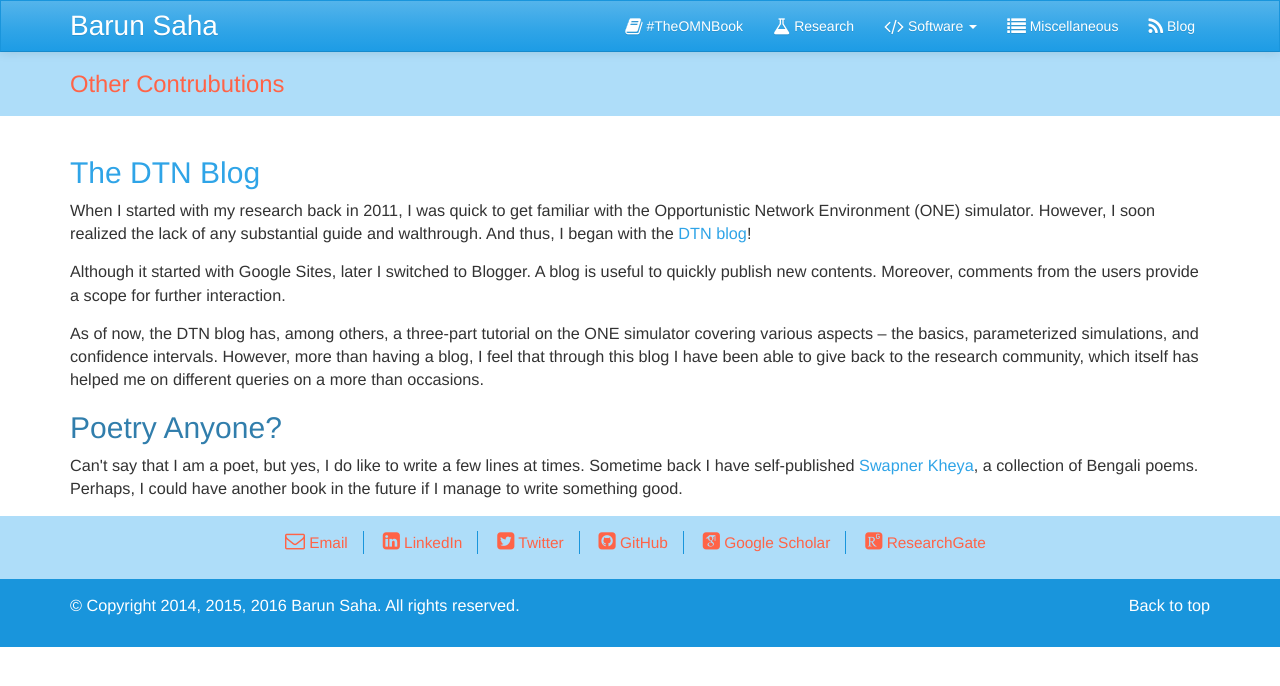
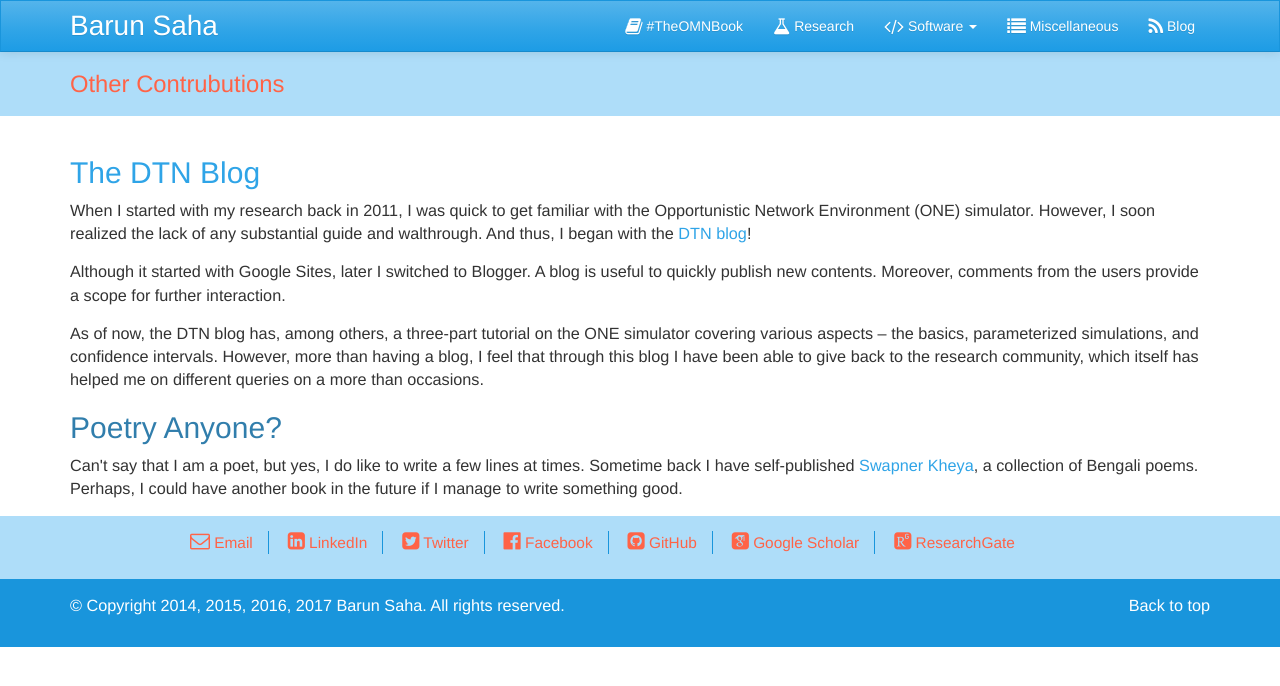
Before and after one commit to barun-saha/barun-saha.github.io, a Jekyll site: the page misc.html, which Jekyll copies as it is, in a window 1280 px wide. Shown: the top 686 px of the page. Built offline with Jekyll 4.4.1, drawn with Linux system fonts in a browser that asks for light colours; nearby versions of some CDN libraries; some web fonts are replaced.

Commit message:
Add FB link; update copyright year

```diff
--- a/index.html
+++ b/index.html
@@ -332,7 +332,7 @@ Researcher. Developer. Open source enthusiast.
     <footer>
         <div class="subfooter">
             <div class="container">
-                <div class="col-md-8 col-md-offset-2">
+                <div class="col-md-10 col-md-offset-1">
                     <ul class="list-inline">
                         <li><span class="fa fa-envelope-o"></span>
                             <a href="images/self/email.jpg">Email</a></li>
@@ -340,6 +340,8 @@ Researcher. Developer. Open source enthusiast.
                             <a href="http://in.linkedin.com/in/barunsaha">LinkedIn</a></li>
                         <li><span class="fa fa-twitter-square"></span>
                             <a href="https://twitter.com/1barun">Twitter</a></li>
+                        <li><span class="fa fa-facebook-official"></span>
+                            <a href="https://www.facebook.com/1barun">Facebook</a></li>
                         <li><span class="fa fa-github-square"></span>
                             <a href="https://github.com/barun-saha">GitHub</a></li>
                         <li><span class="ai ai-google-scholar-square"></span>
@@ -356,7 +358,7 @@ Researcher. Developer. Open source enthusiast.
                 <div class="row">
                     <div class="col-md-8">
                         <p>
-                            &copy; Copyright 2014, 2015, 2016 Barun Saha.
+                            &copy; Copyright 2014, 2015, 2016, 2017 Barun Saha.
                             All rights reserved.
                         </p>
                     </div>
--- a/misc.html
+++ b/misc.html
@@ -112,7 +112,7 @@ Other Contrubutions
     <footer>
         <div class="subfooter">
             <div class="container">
-                <div class="col-md-8 col-md-offset-2">
+                <div class="col-md-10 col-md-offset-1">
                     <ul class="list-inline">
                         <li><span class="fa fa-envelope-o"></span>
                             <a href="images/self/email.jpg">Email</a></li>
@@ -120,6 +120,8 @@ Other Contrubutions
                             <a href="http://in.linkedin.com/in/barunsaha">LinkedIn</a></li>
                         <li><span class="fa fa-twitter-square"></span>
                             <a href="https://twitter.com/1barun">Twitter</a></li>
+                        <li><span class="fa fa-facebook-official"></span>
+                            <a href="https://www.facebook.com/1barun">Facebook</a></li>
                         <li><span class="fa fa-github-square"></span>
                             <a href="https://github.com/barun-saha">GitHub</a></li>
                         <li><span class="ai ai-google-scholar-square"></span>
@@ -136,7 +138,7 @@ Other Contrubutions
                 <div class="row">
                     <div class="col-md-8">
                         <p>
-                            &copy; Copyright 2014, 2015, 2016 Barun Saha.
+                            &copy; Copyright 2014, 2015, 2016, 2017 Barun Saha.
                             All rights reserved.
                         </p>
                     </div>
--- a/research.html
+++ b/research.html
@@ -272,7 +272,7 @@ Research Activities
     <footer>
         <div class="subfooter">
             <div class="container">
-                <div class="col-md-8 col-md-offset-2">
+                <div class="col-md-10 col-md-offset-1">
                     <ul class="list-inline">
                         <li><span class="fa fa-envelope-o"></span>
                             <a href="images/self/email.jpg">Email</a></li>
@@ -280,6 +280,8 @@ Research Activities
                             <a href="http://in.linkedin.com/in/barunsaha">LinkedIn</a></li>
                         <li><span class="fa fa-twitter-square"></span>
                             <a href="https://twitter.com/1barun">Twitter</a></li>
+                        <li><span class="fa fa-facebook-official"></span>
+                            <a href="https://www.facebook.com/1barun">Facebook</a></li>
                         <li><span class="fa fa-github-square"></span>
                             <a href="https://github.com/barun-saha">GitHub</a></li>
                         <li><span class="ai ai-google-scholar-square"></span>
@@ -296,7 +298,7 @@ Research Activities
                 <div class="row">
                     <div class="col-md-8">
                         <p>
-                            &copy; Copyright 2014, 2015, 2016 Barun Saha.
+                            &copy; Copyright 2014, 2015, 2016, 2017 Barun Saha.
                             All rights reserved.
                         </p>
                     </div>
--- a/software.html
+++ b/software.html
@@ -255,7 +255,7 @@ Software Development
     <footer>
         <div class="subfooter">
             <div class="container">
-                <div class="col-md-8 col-md-offset-2">
+                <div class="col-md-10 col-md-offset-1">
                     <ul class="list-inline">
                         <li><span class="fa fa-envelope-o"></span>
                             <a href="images/self/email.jpg">Email</a></li>
@@ -263,6 +263,8 @@ Software Development
                             <a href="http://in.linkedin.com/in/barunsaha">LinkedIn</a></li>
                         <li><span class="fa fa-twitter-square"></span>
                             <a href="https://twitter.com/1barun">Twitter</a></li>
+                        <li><span class="fa fa-facebook-official"></span>
+                            <a href="https://www.facebook.com/1barun">Facebook</a></li>
                         <li><span class="fa fa-github-square"></span>
                             <a href="https://github.com/barun-saha">GitHub</a></li>
                         <li><span class="ai ai-google-scholar-square"></span>
@@ -279,7 +281,7 @@ Software Development
                 <div class="row">
                     <div class="col-md-8">
                         <p>
-                            &copy; Copyright 2014, 2015, 2016 Barun Saha.
+                            &copy; Copyright 2014, 2015, 2016, 2017 Barun Saha.
                             All rights reserved.
                         </p>
                     </div>
--- a/templates/base.html
+++ b/templates/base.html
@@ -68,7 +68,7 @@
     <footer>
         <div class="subfooter">
             <div class="container">
-                <div class="col-md-8 col-md-offset-2">
+                <div class="col-md-10 col-md-offset-1">
                     <ul class="list-inline">
                         <li><span class="fa fa-envelope-o"></span>
                             <a href="images/self/email.jpg">Email</a></li>
@@ -76,6 +76,8 @@
                             <a href="http://in.linkedin.com/in/barunsaha">LinkedIn</a></li>
                         <li><span class="fa fa-twitter-square"></span>
                             <a href="https://twitter.com/1barun">Twitter</a></li>
+                        <li><span class="fa fa-facebook-official"></span>
+                            <a href="https://www.facebook.com/1barun">Facebook</a></li>
                         <li><span class="fa fa-github-square"></span>
                             <a href="https://github.com/barun-saha">GitHub</a></li>
                         <li><span class="ai ai-google-scholar-square"></span>
@@ -92,7 +94,7 @@
                 <div class="row">
                     <div class="col-md-8">
                         <p>
-                            &copy; Copyright 2014, 2015, 2016 Barun Saha.
+                            &copy; Copyright 2014, 2015, 2016, 2017 Barun Saha.
                             All rights reserved.
                         </p>
                     </div>
--- a/the_omn_book.html
+++ b/the_omn_book.html
@@ -245,7 +245,7 @@ of OMNs at a single place.
     <footer>
         <div class="subfooter">
             <div class="container">
-                <div class="col-md-8 col-md-offset-2">
+                <div class="col-md-10 col-md-offset-1">
                     <ul class="list-inline">
                         <li><span class="fa fa-envelope-o"></span>
                             <a href="images/self/email.jpg">Email</a></li>
@@ -253,6 +253,8 @@ of OMNs at a single place.
                             <a href="http://in.linkedin.com/in/barunsaha">LinkedIn</a></li>
                         <li><span class="fa fa-twitter-square"></span>
                             <a href="https://twitter.com/1barun">Twitter</a></li>
+                        <li><span class="fa fa-facebook-official"></span>
+                            <a href="https://www.facebook.com/1barun">Facebook</a></li>
                         <li><span class="fa fa-github-square"></span>
                             <a href="https://github.com/barun-saha">GitHub</a></li>
                         <li><span class="ai ai-google-scholar-square"></span>
@@ -269,7 +271,7 @@ of OMNs at a single place.
                 <div class="row">
                     <div class="col-md-8">
                         <p>
-                            &copy; Copyright 2014, 2015, 2016 Barun Saha.
+                            &copy; Copyright 2014, 2015, 2016, 2017 Barun Saha.
                             All rights reserved.
                         </p>
                     </div>
```
